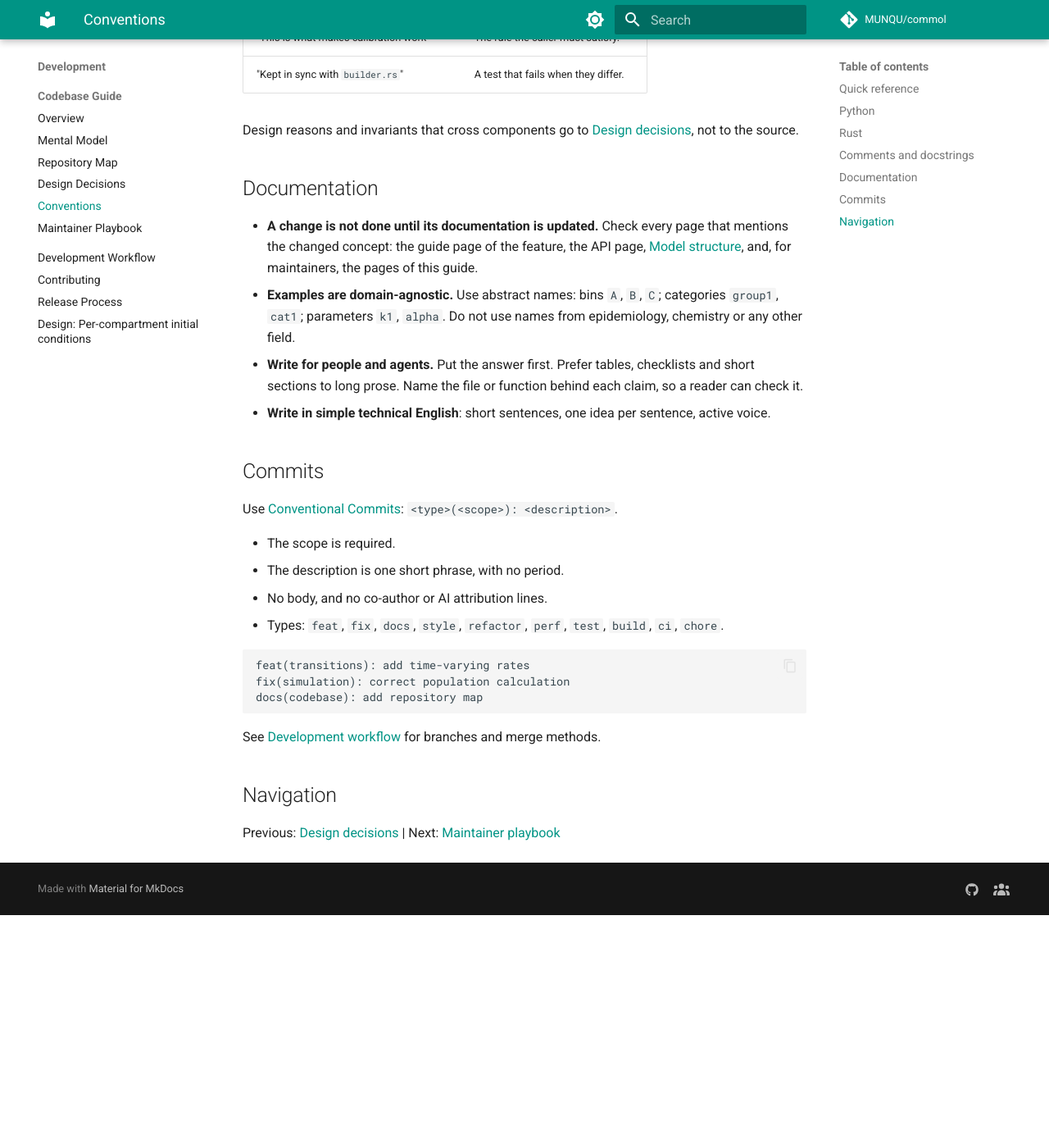
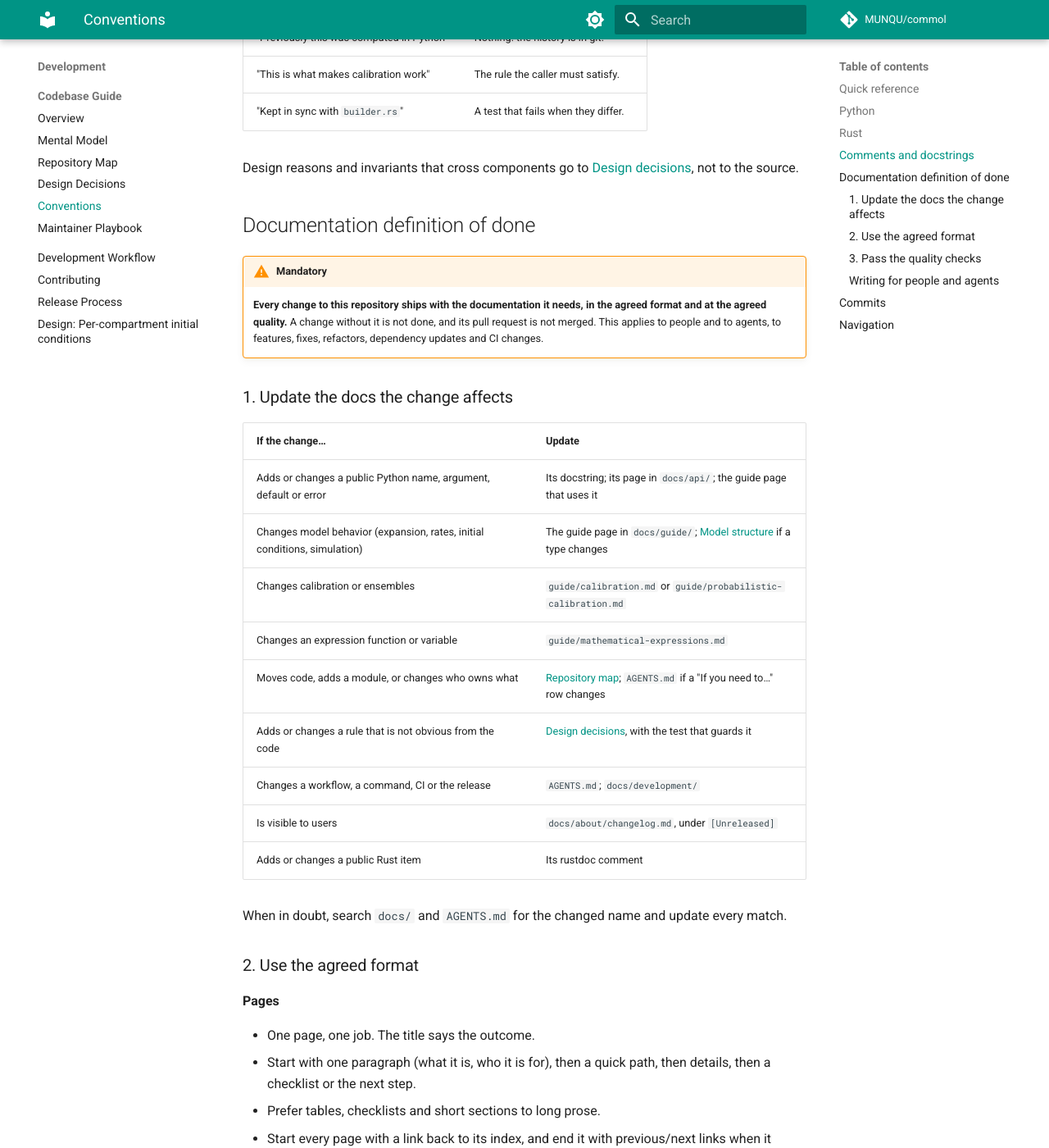
Before and after one commit to MUNQU/commol, an MkDocs documentation site: the page built from docs/codebase/conventions.md, in a window 1280 px wide and 1400 px high, scrolled down 1631 px. Shown: the whole window at 82% size. Built offline with MkDocs 1.6.1 and Material for MkDocs 9.7.7, drawn with Linux system fonts in a browser that asks for light colours; comment, search, counter and statistics services are not loaded; the version menu is left out; before the commit the page ends 2747 px from its top, so only the background shows below that; some of the changed text lies outside the part shown.

Commit message:
docs(conventions): make documentation mandatory for every change

```diff
--- a/docs/codebase/conventions.md
+++ b/docs/codebase/conventions.md
@@ -15,7 +15,8 @@ check some of these rules. The rest depend on the author and the reviewer.
 | Rust style | `cargo fmt`; no Clippy warnings | pre-commit, CI (`-D warnings`) |
 | Docstrings | NumPy style on public functions | Review |
 | Comments | Describe the code as it is | Review |
-| Doc examples | Abstract names only | Review |
+| Documentation | Mandatory with every change: [definition of done](#documentation-definition-of-done) | CI and review |
+| Doc examples | Abstract names; every block runs | CI (being added) and review |
 | Commits | `type(scope): description` | Review |
 
 ## Python
@@ -51,20 +52,87 @@ Describe the code as it is now. Never describe how it came to be.
 Design reasons and invariants that cross components go to
 [Design decisions](design-decisions.md), not to the source.
 
-## Documentation
+## Documentation definition of done
 
-- **A change is not done until its documentation is updated.** Check every page
-  that mentions the changed concept: the guide page of the feature, the API
-  page, [Model structure](../advanced/model-structure.md), and, for maintainers,
-  the pages of this guide.
-- **Examples are domain-agnostic.** Use abstract names: bins `A`, `B`, `C`;
-  categories `group1`, `cat1`; parameters `k1`, `alpha`. Do not use names from
-  epidemiology, chemistry or any other field.
-- **Write for people and agents.** Put the answer first. Prefer tables,
-  checklists and short sections to long prose. Name the file or function behind
-  each claim, so a reader can check it.
-- **Write in simple technical English**: short sentences, one idea per
-  sentence, active voice.
+!!! warning "Mandatory"
+    **Every change to this repository ships with the documentation it needs, in
+    the agreed format and at the agreed quality.** A change without it is not
+    done, and its pull request is not merged. This applies to people and to
+    agents, to features, fixes, refactors, dependency updates and CI changes.
+
+### 1. Update the docs the change affects
+
+| If the change… | Update |
+|---|---|
+| Adds or changes a public Python name, argument, default or error | Its docstring; its page in `docs/api/`; the guide page that uses it |
+| Changes model behavior (expansion, rates, initial conditions, simulation) | The guide page in `docs/guide/`; [Model structure](../advanced/model-structure.md) if a type changes |
+| Changes calibration or ensembles | `guide/calibration.md` or `guide/probabilistic-calibration.md` |
+| Changes an expression function or variable | `guide/mathematical-expressions.md` |
+| Moves code, adds a module, or changes who owns what | [Repository map](repository-map.md); `AGENTS.md` if a "If you need to…" row changes |
+| Adds or changes a rule that is not obvious from the code | [Design decisions](design-decisions.md), with the test that guards it |
+| Changes a workflow, a command, CI or the release | `AGENTS.md`; `docs/development/` |
+| Is visible to users | `docs/about/changelog.md`, under `[Unreleased]` |
+| Adds or changes a public Rust item | Its rustdoc comment |
+
+When in doubt, search `docs/` and `AGENTS.md` for the changed name and update
+every match.
+
+### 2. Use the agreed format
+
+**Pages**
+
+- One page, one job. The title says the outcome.
+- Start with one paragraph (what it is, who it is for), then a quick path, then
+  details, then a checklist or the next step.
+- Prefer tables, checklists and short sections to long prose.
+- Start every page with a link back to its index, and end it with
+  previous/next links when it belongs to a sequence.
+
+**Text**
+
+- Simple technical English: short sentences, one idea per sentence, active
+  voice, the answer first.
+- Every claim about the code names the file, function or test behind it.
+- Describe the present. History belongs in git and in the changelog.
+
+**Examples**
+
+- Use abstract names only: bins `A`, `B`, `C`; categories `group1`, `cat1`;
+  parameters `k1`, `alpha`. No names from epidemiology, chemistry or any other
+  field.
+- Every Python block runs, top to bottom within its page. A block that cannot
+  run alone (a signature, a fragment) is marked as a non-runnable fragment and
+  says why.
+
+**Code documentation**
+
+- Python: a NumPy-style docstring on every public function, method and class
+  (`Parameters`, `Returns`, `Raises`).
+- Rust: a rustdoc comment on every public item; a `//!` summary at the top of
+  every new module.
+- Comments follow [Comments and docstrings](#comments-and-docstrings).
+
+### 3. Pass the quality checks
+
+| Check | Command | Enforced by |
+|---|---|---|
+| The site builds with no broken link or anchor | `mkdocs build --strict` | CI |
+| The documentation examples run | The doc-example test job | CI (being added) |
+| Public Python names have docstrings | The docstring coverage check | CI (being added) |
+| Public Rust items have docs | `missing_docs` | CI (being added) |
+| The table in step 1 is complete for this change | — | Pull request checklist and review |
+| The format in step 2 is followed | — | Review |
+
+The pull request template repeats this checklist. A reviewer who finds a gap
+asks for it before approving.
+
+### Writing for people and agents
+
+The same pages serve both. An agent reads the Markdown source by path, so:
+
+- keep each page self-contained, with its links;
+- name files and functions exactly, in code format;
+- put the rule before the explanation.
 
 ## Commits
 
```
Also changed, not shown: AGENTS.md (+7 -1 lines), docs/codebase/maintainer-playbook.md (+4 -1 lines), docs/development/contributing.md (+1 -1 lines), .github/PULL_REQUEST_TEMPLATE.md (added).
